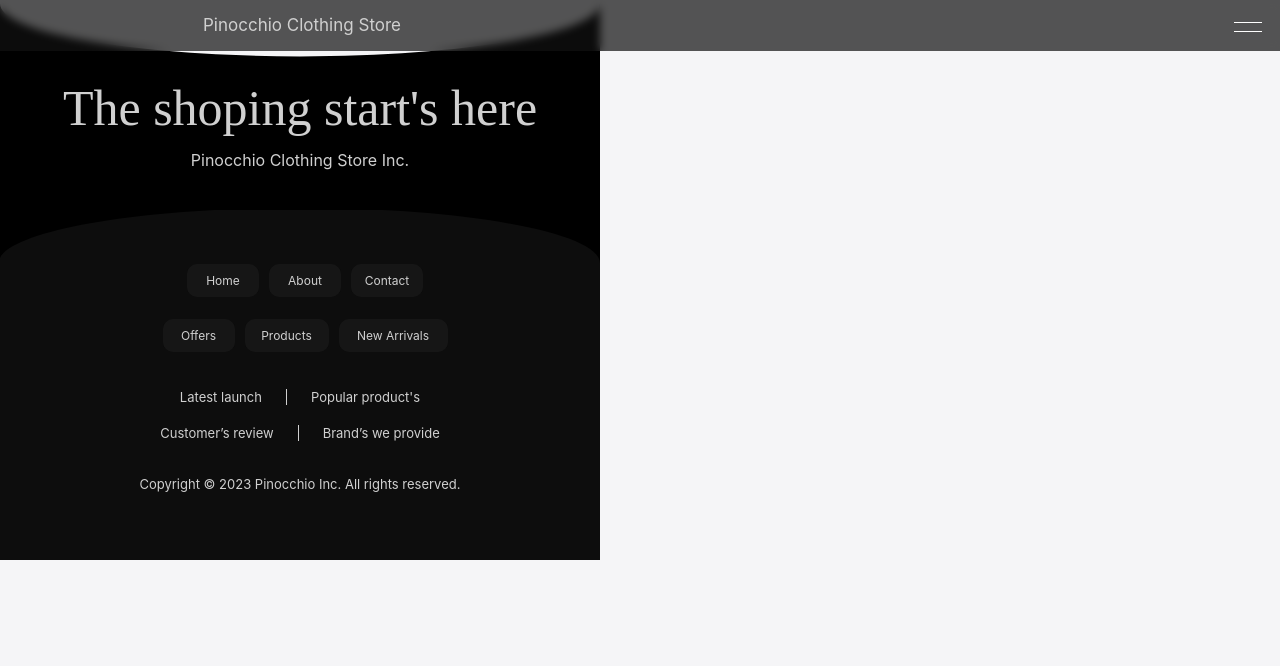
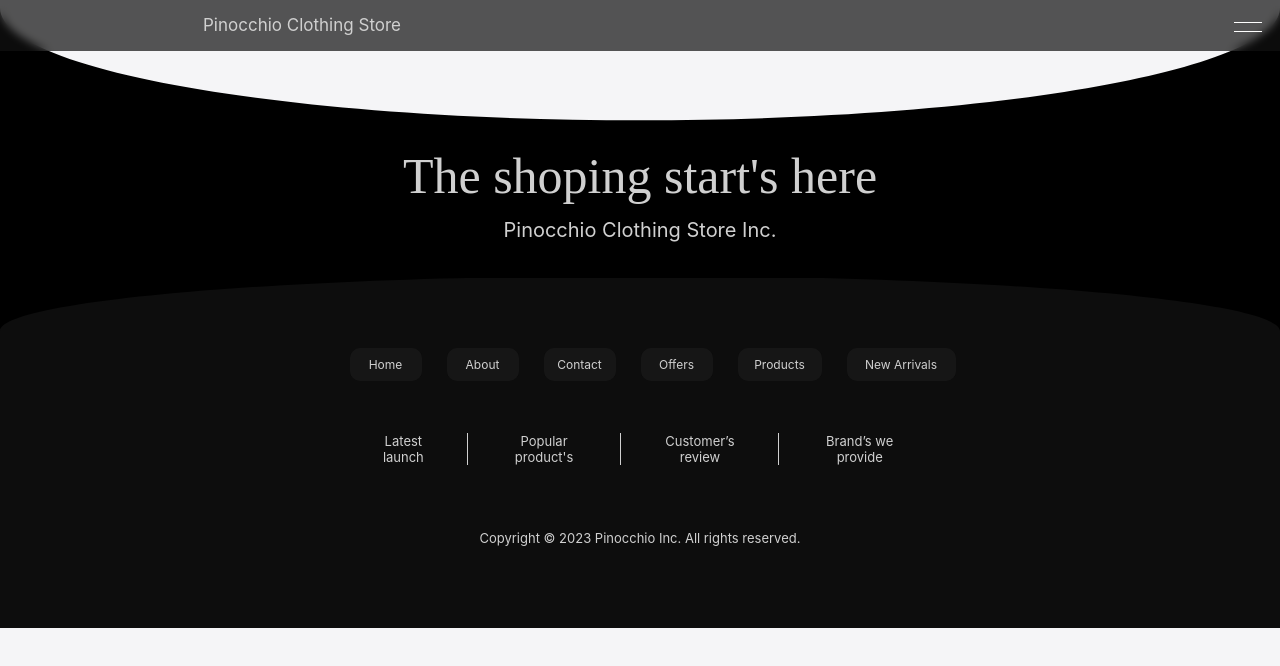
Before and after one commit to fredy-sajan/Pinocchio-Clothing-Store-, a React (Create React App) app: page / in a window 1280 px wide. Shown: the top 666 px of the page. Built offline with nearby package versions, Linux system fonts and the light colour scheme; the HTML template or start-up script is replaced by a standard one.

Commit message:
PC design of 'Footer section' design completed

```diff
--- a/src/features/ui/footer/index.js
+++ b/src/features/ui/footer/index.js
@@ -44,13 +44,16 @@ function Footer() {
 
                 <div className="under-svg">
                     <div class="custom-shape-divider-top-1677526532">
-                        <svg  data-name="Layer 1" xmlns="http://www.w3.org/2000/svg" viewBox="0 0 1200 120" preserveAspectRatio="none">
+                        <svg data-name="Layer 1" xmlns="http://www.w3.org/2000/svg" viewBox="0 0 1200 120" preserveAspectRatio="none">
                             <path d="M600,112.77C268.63,112.77,0,65.52,0,7.23V120H1200V7.23C1200,65.52,931.37,112.77,600,112.77Z" class="shape-fill"></path>
                         </svg>
                     </div>
                 </div>
 
                 <div className="footer-links">
+
+                    <div className="main-footer-links">
+
                         <div className="first-line">
                             <ul>
                                 <li>Home</li>
@@ -65,6 +68,10 @@ function Footer() {
                                 <li>New Arrivals</li>
                             </ul>
                         </div>
+
+                    </div>
+
+                    <div className="second-main-footer-links">
 
                         <div className="second-important-links">
                             <div className="first-important-line">
@@ -81,6 +88,8 @@ function Footer() {
                             </div>
                         </div>
 
+                    </div>
+
                     <div className="copyright">
                         <p>Copyright © 2023 Pinocchio Inc. All rights reserved.</p>
                     </div>
--- a/src/features/ui/footer/style-sheets/style.css
+++ b/src/features/ui/footer/style-sheets/style.css
@@ -209,4 +209,88 @@
   font-style: normal;
   font-weight: 400;
   font-size: 0.8125rem;
+}
+
+@media only screen and (min-width: 600px) {
+  .footer-container {
+    max-width: 1537px;
+    width: 100%;
+  }
+  .footer-container .footer-vector-contents {
+    max-width: 1537px;
+    width: 100%;
+  }
+  .footer-container .footer-vector-contents svg {
+    max-width: 1537px;
+    width: 100%;
+  }
+  .footer-container .footer-vector-contents .background-div-top-footer {
+    max-width: 1537px;
+    width: 100%;
+  }
+  .footer-container .footer-vector-contents .background-div-black-color-footer-bottom {
+    max-width: 1537px;
+    width: 100%;
+  }
+  .footer-container .footer-vector-contents .background-div-bottom-footer {
+    max-width: 1537px;
+    width: 100%;
+  }
+  .footer-container .footer-text-contents {
+    max-width: 1537px;
+    width: 100%;
+  }
+  .footer-container .footer-text-contents .welcome-head-text h1 {
+    font-size: 50px;
+  }
+  .footer-container .footer-text-contents .company-name h2 {
+    font-size: 20px;
+  }
+  .footer-container .under-svg {
+    max-width: 1537px;
+    width: 100%;
+  }
+  .footer-container .under-svg .custom-shape-divider-top-1677526532 {
+    max-width: 1537px;
+    width: 100%;
+  }
+  .footer-container .under-svg .custom-shape-divider-top-1677526532 svg {
+    max-width: 1537px;
+    width: 100%;
+  }
+  .footer-container .footer-links {
+    max-width: 1537px;
+    width: 100%;
+  }
+  .footer-container .footer-links .main-footer-links {
+    display: flex;
+    justify-content: center;
+    align-items: center;
+    margin-top: 16px;
+  }
+  .footer-container .footer-links .main-footer-links .first-line ul li {
+    margin-left: 25px;
+  }
+  .footer-container .footer-links .main-footer-links .second-line {
+    margin: unset;
+  }
+  .footer-container .footer-links .main-footer-links .second-line ul li {
+    margin-left: 25px;
+  }
+  .footer-container .footer-links .second-main-footer-links {
+    margin-top: 15px;
+  }
+  .footer-container .footer-links .second-main-footer-links .second-important-links {
+    display: flex;
+    flex-direction: revert;
+  }
+  .footer-container .footer-links .second-main-footer-links .second-important-links .first-important-line ul li:nth-child(2) {
+    border-right: 1px solid var(--primary-white-Text-color);
+  }
+  .footer-container .footer-links .second-main-footer-links .second-important-links .second-important-line {
+    margin: unset;
+  }
+  .footer-container .footer-links .copyright {
+    margin-top: 65px;
+  }
 }/*# sourceMappingURL=style.css.map */
--- a/src/features/ui/footer/style-sheets/style.scss
+++ b/src/features/ui/footer/style-sheets/style.scss
@@ -80,7 +80,7 @@
         }
     }
 
-    .under-svg{
+    .under-svg {
         position: absolute;
         max-width: 600px;
         width: 100%;
@@ -252,3 +252,152 @@
         }
     }
 }
+
+// Media quires start
+
+@media only screen and (min-width: 600px) {
+
+    .footer-container {
+        max-width: 1537px;
+        width: 100%;
+
+        .footer-vector-contents {
+            max-width: 1537px;
+            width: 100%;
+
+            svg {
+                max-width: 1537px;
+                width: 100%;
+            }
+
+            .background-div-top-footer {
+                max-width: 1537px;
+                width: 100%;
+            }
+
+            .background-div-black-color-footer-bottom {
+                max-width: 1537px;
+                width: 100%;
+            }
+
+            .background-div-bottom-footer {
+                max-width: 1537px;
+                width: 100%;
+            }
+
+        }
+
+        .footer-text-contents {
+            max-width: 1537px;
+            width: 100%;
+
+            .welcome-head-text {
+
+                h1 {
+                    font-size: 50px;
+                }
+
+            }
+
+            .company-name {
+
+                h2 {
+                    font-size: 20px;
+                }
+
+            }
+
+        }
+
+        .under-svg {
+            max-width: 1537px;
+            width: 100%;
+
+            .custom-shape-divider-top-1677526532 {
+                max-width: 1537px;
+                width: 100%;
+
+
+                svg {
+                    max-width: 1537px;
+                    width: 100%;
+                }
+
+            }
+
+        }
+
+        .footer-links {
+            max-width: 1537px;
+            width: 100%;
+
+            .main-footer-links {
+                display: flex;
+                justify-content: center;
+                align-items: center;
+                margin-top: 16px;
+
+                .first-line{
+
+                    ul{
+
+                        li{
+                            margin-left: 25px;
+                        }
+
+                    }
+
+                }
+
+                .second-line {
+                    margin: unset;
+
+                    ul{
+
+                        li{
+                            margin-left: 25px;
+                        }
+
+                    }
+
+                }
+
+            }
+
+            .second-main-footer-links {
+                margin-top: 15px;
+
+                .second-important-links {
+                    display: flex;
+                    flex-direction: revert;
+
+                    .first-important-line {
+
+                        ul {
+
+                            li {
+                                &:nth-child(2) {
+                                    border-right: 1px solid var(--primary-white-Text-color);
+                                }
+                            }
+
+                        }
+                    }
+
+                    .second-important-line {
+                        margin: unset;
+                    }
+
+                }
+
+            }
+
+            .copyright{
+                margin-top: 65px;
+            }
+
+        }
+
+    }
+
+}
```
Also changed, not shown: 1 other file (tests, documents, lock files or other folders). Lines whose indentation alone changed are shown as unchanged.
